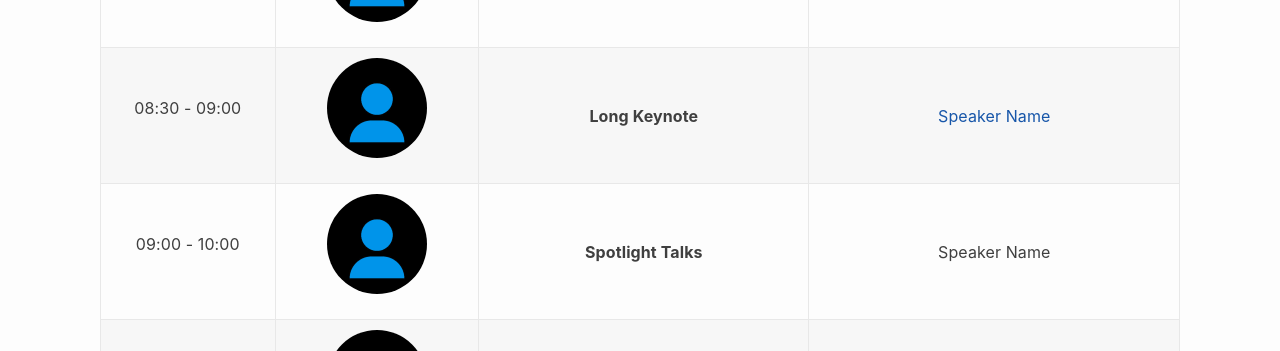
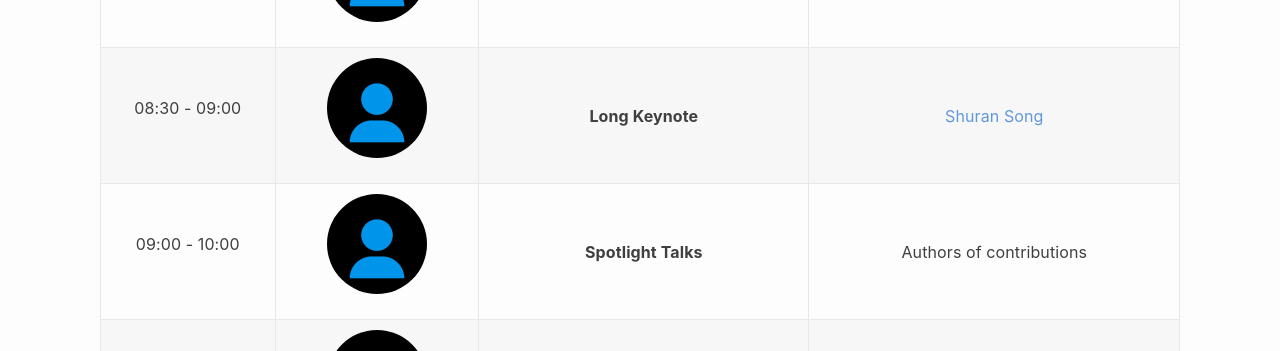
Before and after one commit to icra-manipulation-skill/icra-manipulation-skill.github.io, a Jekyll site: the page built from schedule.md, in a window 1280 px wide. Shown: the part 297-648 px from the top of the page. Built offline with Jekyll 4.4.1, drawn with Linux system fonts in a browser that asks for light colours.

Commit message:
Fix the layout issue

```diff
--- a/_data/schedules.yml
+++ b/_data/schedules.yml
@@ -3,7 +3,7 @@
   time: 08:25 - 08:30
   type: logistics
 
-- speaker: Speaker Name
+- speaker: Shuran Song
   title: Long Keynote
   speaker_webpage: ""
   affliation: University
@@ -11,7 +11,7 @@
   img: jane.jpg
   type: keynote
 
-- speaker: Speaker Name
+- speaker: Authors of contributions
   title: Spotlight Talks
   time: 09:00 - 10:00
   img: jane.jpg
--- a/_sass/minima/skins/classic.scss
+++ b/_sass/minima/skins/classic.scss
@@ -10,8 +10,8 @@
 $background-color:      #fdfdfd !default;
 $code-background-color: #eeeeff !default;
 
-$link-base-color:       #2a7ae2 !default;
-$link-visited-color:    darken($link-base-color, 15%) !default;
+$link-base-color:       #6197DD !default;
+$link-visited-color:    darken($link-base-color, 0%) !default;
 $link-hover-color:      $text-color !default;
 
 $border-color-01:       $brand-color-light !default;
--- a/assets/css/workshop.css
+++ b/assets/css/workshop.css
@@ -95,13 +95,11 @@
 
 
 .rounded-img {
-  border-radius: 50%;
-  /* display: flex;
-  justify-content: center; */
-  object-fit: cover; /* Optional: for better image handling */
-  width: 100%; /* Percentage of the container */
-  height: auto; /* Maintain aspect ratio */
-  max-width: 150px; /* Maximum size */
+  border-radius: 50%!important;
+  object-fit: cover;
+  width: 150px!important;
+  height: 150px!important;
+  max-width: 150px;
   margin-bottom: 15px;
 }
 
@@ -227,6 +225,18 @@
   font-family: 'Arial', sans-serif;
 }
 
+.submission-box {
+  margin: 0 10px; /* Center horizontally */
+  padding: 10px;
+  background: rgba(255, 255, 255, 0.8); /* Adjust opacity as needed */
+  border-radius: 5px;
+  box-shadow: 0 2px 5px rgba(0, 0, 0, 0.2);
+  display: flex;
+  justify-content: center; Center horizontally
+  align-items: center; /* Center vertically */
+  max-width: 250px; /* Adjust the value as needed */
+}
+
 .time-box {
   margin: 0 10px;
   padding: 10px;
```
Also changed, not shown: _data/speakers.yml (+16 -7 lines), index.md (+7 -1 lines).
